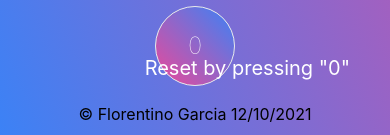
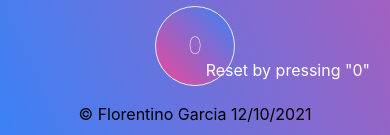
Before and after one commit to FlorentinoG9/predictive-text, a Next.js app: page / in a window 390 px wide. Shown: the part 742-877 px from the top of the page. Built offline with nearby package versions, Linux system fonts and the light colour scheme.

Commit message:
fix reset rules on mobile

```diff
--- a/pages/index.js
+++ b/pages/index.js
@@ -41,7 +41,7 @@ export default function Home() {
 				</KeyPath>
 			</TextProvider>
 
-      <section className='absolute bottom-5 right-10 text-white text-xl'>
+      <section className='absolute bottom-5 right-5 text-white text-md'>
         <p>Reset by pressing "0"</p>
       </section>
 		</>
```
